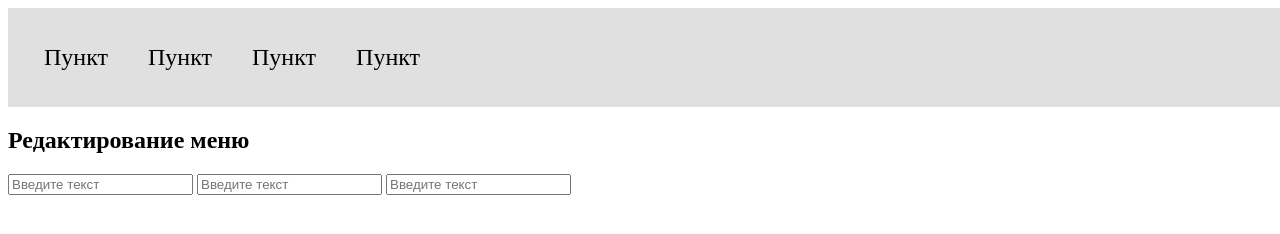
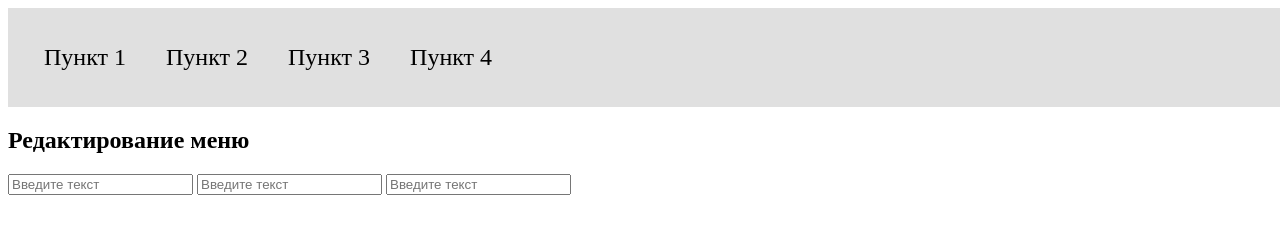
Before and after one commit to malgin1983/Foton-framework, a website built with webpack: page public/index.html in a window 1280 px wide. Shown: the top 234 px of the page. Built offline with nearby package versions, Linux system fonts and the light colour scheme.

Commit message:
Написал props

```diff
--- a/src/components/MenuActions/MenuActions.css
+++ b/src/components/MenuActions/MenuActions.css
@@ -1,7 +1,8 @@
-.menu-actions-container {
+#menu-actions {
     width: 100vw;
     display: flex;
     flex-direction: row;
+    flex-wrap: nowrap;
     align-items: center;
     padding: 36px;
     background-color: #E0E0E0;
--- a/src/components/MenuActions/MenuActions.js
+++ b/src/components/MenuActions/MenuActions.js
@@ -1,7 +1,7 @@
 import { FotonComponent } from '../../core/FotonComponent'
 import { Foton } from '../../core/Foton'
 import { MenuItem } from '../MenuItem/MenuItem'
-import './/MenuActions.css'
+import './MenuActions.css'
 
 export class MenuActions extends FotonComponent {
 	static className = 'wrapper-menu'
@@ -16,10 +16,16 @@ export class MenuActions extends FotonComponent {
 		return '<div id="menu-actions"></div>'
 	}
 
-	init() {
-		new Foton('#menu-actions', {
-			components: [MenuItem , MenuItem , MenuItem, MenuItem],
-			className: 'menu-actions-container'
-		}).render();
+	init(options) {
+		const data = this.props
+		const{arr} = data
+		arr.map(item => {
+			return new Foton('#menu-actions', {
+				components: [MenuItem],
+				className: 'menu-actions-container',
+				props: {data: item}
+
+			}).render();
+		})
 	}
 }
--- a/src/components/MenuItem/MenuItem.js
+++ b/src/components/MenuItem/MenuItem.js
@@ -11,6 +11,7 @@ export class MenuItem extends FotonComponent {
 	}
 
 	toHTML() {
-		return `<span >Пункт </span>`
+		console.log('MenuItem props', this.props)
+		return `<span >Пункт ${this.props.data}</span>`
 	}
 }
--- a/src/core/Foton.js
+++ b/src/core/Foton.js
@@ -5,16 +5,15 @@ export class Foton {
 		this.$el = $(selector); //object new Dom
 		this.components = options.components || [];
 		this.className = options.className || null;
+		this.props = options.props || {}
 	}
 
 	getRoot() {
 		const $root = $.create('div', this.className)
-		const componentOptions = {} //todo
+		const componentOptions = {props: this.props }
 
 
 		this.components = this.components.map(Component => {
-			console.log('Component', Component)
-
 			const $el = $.create('div', Component.className)
 			const component = new Component($el, componentOptions);
 			$el.html(component.toHTML())
--- a/src/index.js
+++ b/src/index.js
@@ -4,8 +4,9 @@ import { MenuActions } from './components/MenuActions/MenuActions'
 
 
 const foton = new Foton('#app', {
-	components: [MenuActions, EditMenu, ],
+	components: [MenuActions, EditMenu],
 	className: 'root-class',
+	props: {arr: [1,2,3,4] }
 });
 
 foton.render();
```
